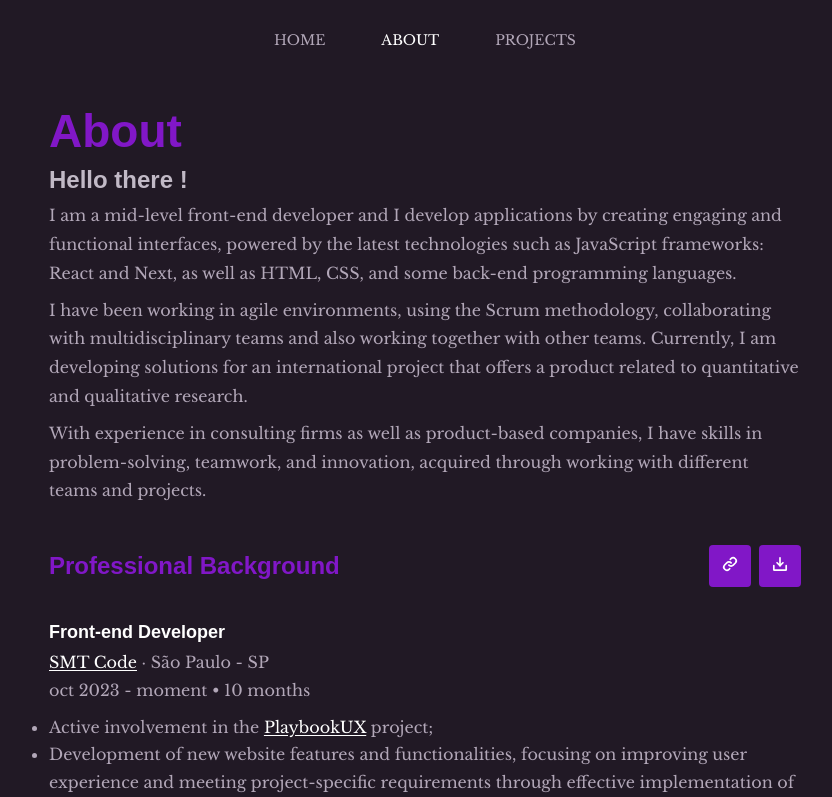
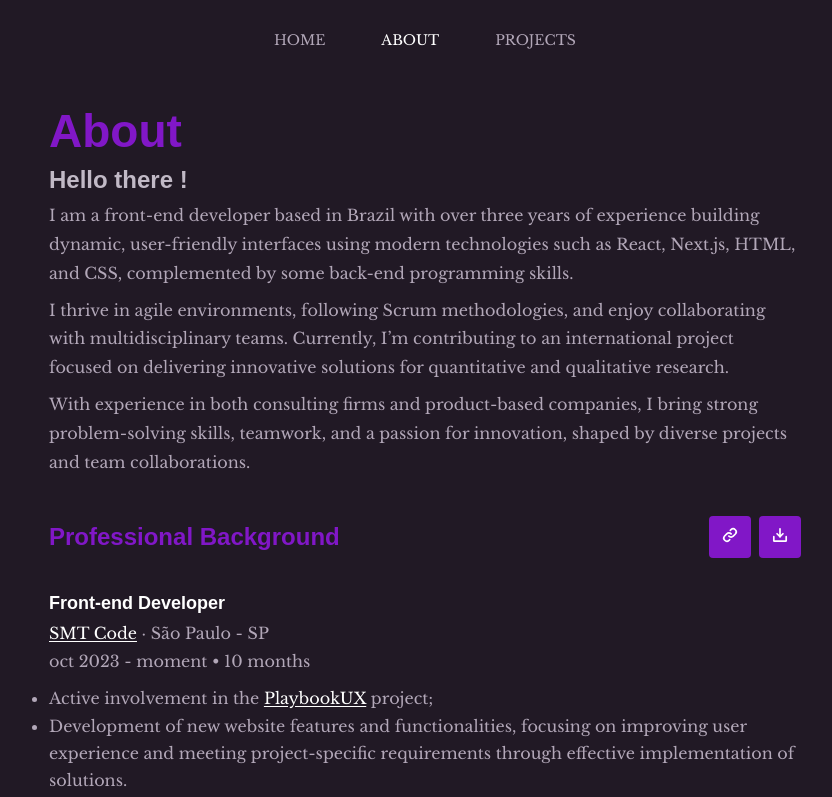
Before and after one commit to bzenky/bzenky.dev, a Next.js app: page /about in a window 1280 px wide. Shown: the top 797 px of the page, without its empty margins (215-1047 px from the left). Built offline with nearby package versions, Linux system fonts and the light colour scheme; a web font is replaced by a local one.

Commit message:
chore: update about

```diff
--- a/src/pages/about.tsx
+++ b/src/pages/about.tsx
@@ -31,23 +31,19 @@ export default function About() {
           <BioWrapper>
             <h2>Hello there !</h2>
             <p>
-              I am a mid-level front-end developer and I develop applications by
-              creating engaging and functional interfaces, powered by the latest
-              technologies such as JavaScript frameworks: React and Next, as
-              well as HTML, CSS, and some back-end programming languages.
+              I am a front-end developer based in Brazil with over three years of experience building dynamic,
+              user-friendly interfaces using modern technologies such as React, Next.js, HTML, and CSS,
+              complemented by some back-end programming skills.
             </p>
             <p>
-              I have been working in agile environments, using the Scrum
-              methodology, collaborating with multidisciplinary teams and also
-              working together with other teams. Currently, I am developing
-              solutions for an international project that offers a product
-              related to quantitative and qualitative research.
+              I thrive in agile environments, following Scrum methodologies, and enjoy collaborating with
+              multidisciplinary teams. Currently, I’m contributing to an international project focused
+              on delivering innovative solutions for quantitative and qualitative research.
             </p>
             <p>
-              With experience in consulting firms as well as product-based
-              companies, I have skills in problem-solving, teamwork, and
-              innovation, acquired through working with different teams and
-              projects.
+              With experience in both consulting firms and product-based companies,
+              I bring strong problem-solving skills, teamwork, and a passion for innovation,
+              shaped by diverse projects and team collaborations.
             </p>
           </BioWrapper>
 
```
